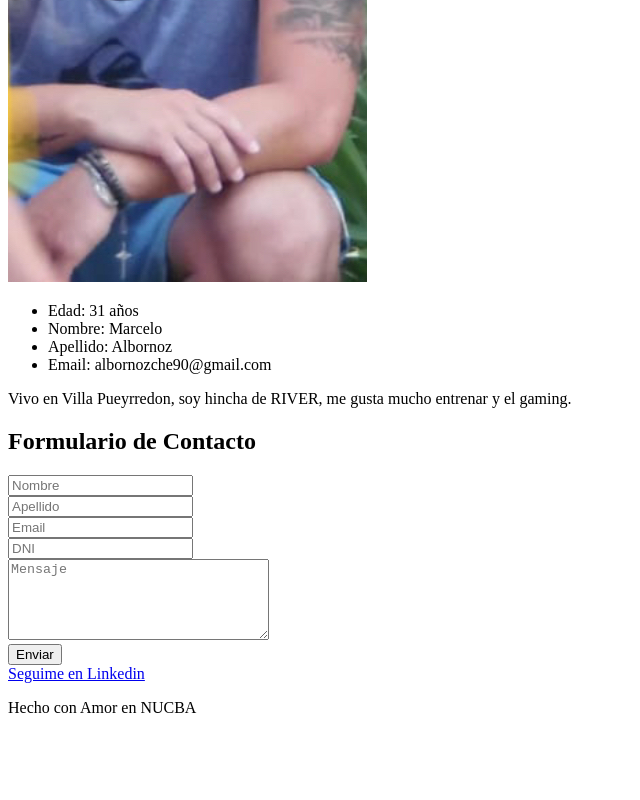
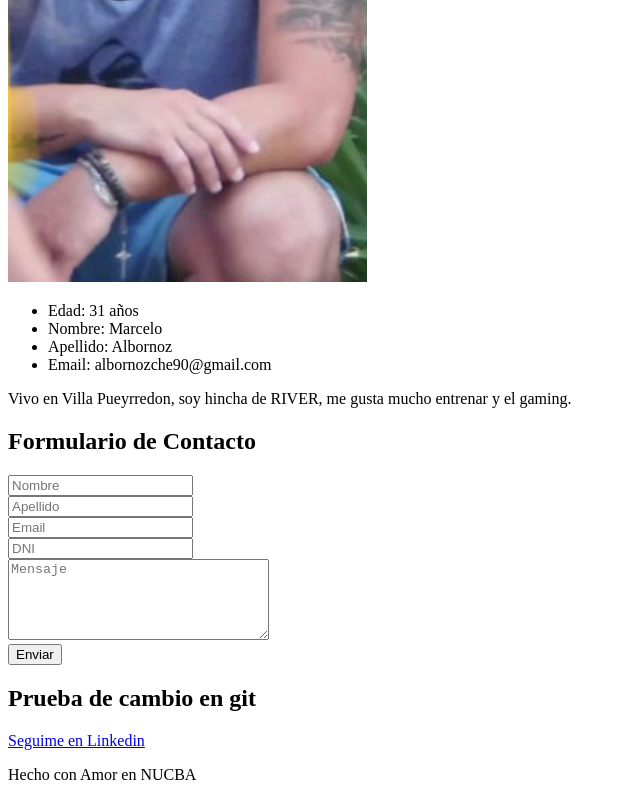
Before and after one commit to albornozMarcelo/Challenge_clase3, a plain HTML site: page index.html in a window 1280 px wide. Shown: the part 453-1253 px from the top of the page, without its empty margins (0-640 px from the left). Before the commit the page ends 1186 px from the top, so only its background shows below. Drawn offline with Linux system fonts and the light colour scheme; files whose address does not match are found by name.

Commit message:
agregue un h2

```diff
--- a/index.html
+++ b/index.html
@@ -34,6 +34,7 @@
                 </form>
             </section>
         </div>
+        <h2>Prueba de cambio en git</h2>
     </main>
 </body>
 <footer>
```
